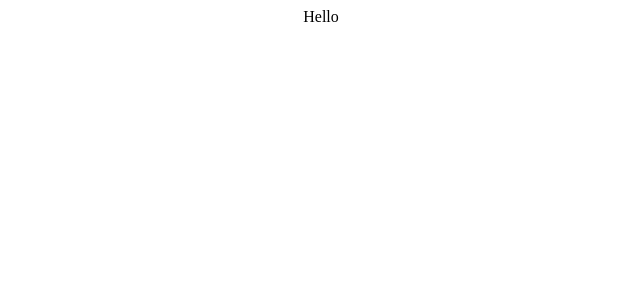
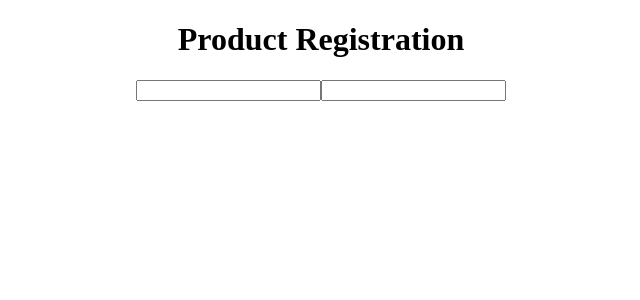
Before and after one commit to WillianFarias/product-registration-app-front-react, a React (Create React App) app: page / in a window 1280 px wide. Shown: the top 300 px of the page, without its empty margins (319-959 px from the left). Built offline with nearby package versions, Linux system fonts and the light colour scheme.

Commit message:
pag de cadastro

```diff
--- a/src/App.js
+++ b/src/App.js
@@ -2,7 +2,17 @@ import React from "react";
 import './App.css';
 
 function App() {
-  return <div className="App">Hello</div>;
+  return (
+    <div className="App">
+      <h1>Product Registration</h1>
+
+      <div className="form">
+        <input type="text" name="productName" />
+        <input type="text" name="productDescrition" />
+      </div>
+
+    </div>
+  );
 }
 
 export default App;
```
